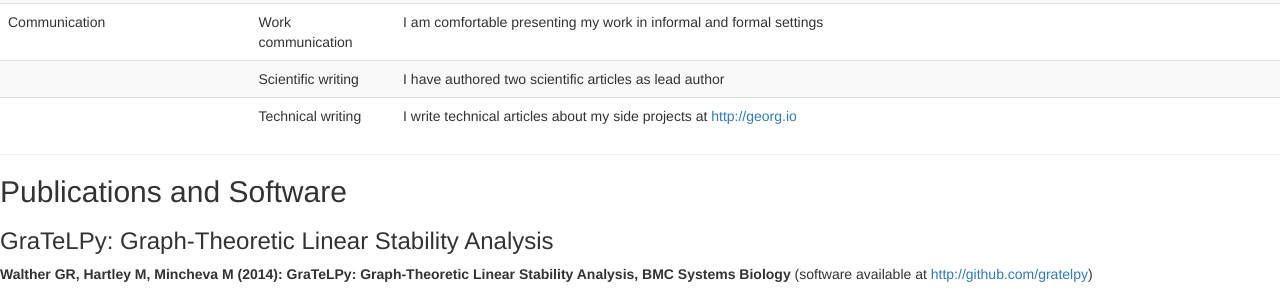
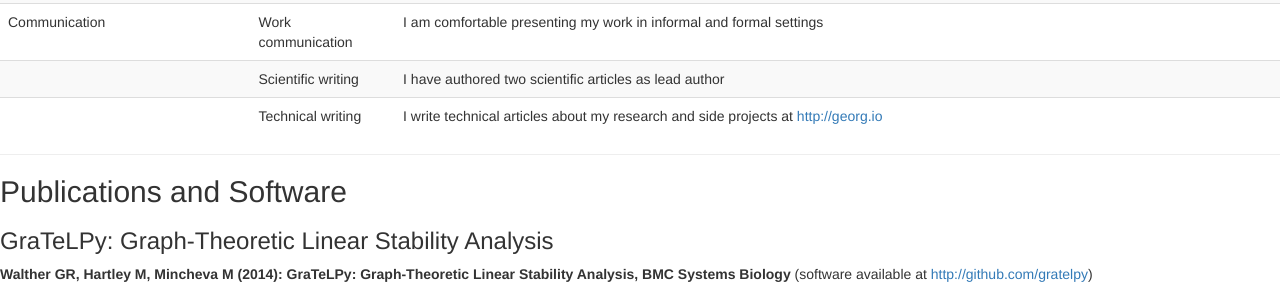
Before and after one commit to waltherg/backup.waltherg.github.io, a Jekyll site: the page built from cv/index.md, in a window 1280 px wide and 900 px high, scrolled down 1933 px. Shown: the part 227-523 px from the top of the window. Built offline with Jekyll 4.4.1, drawn with Linux system fonts in a browser that asks for light colours; nearby versions of some CDN libraries; comment, search, counter and statistics services are not loaded.

Commit message:
I also blog about research

```diff
--- a/cv/index.md
+++ b/cv/index.md
@@ -165,7 +165,7 @@ Major in biochemistry.
     <tr>
       <td></td>
       <td>Technical writing</td>
-      <td>I write technical articles about my side projects at <a href="http://georg.io">http://georg.io</a></td>
+      <td>I write technical articles about my research and side projects at <a href="http://georg.io">http://georg.io</a></td>
     </tr>
   </tbody>
 </table>
```
